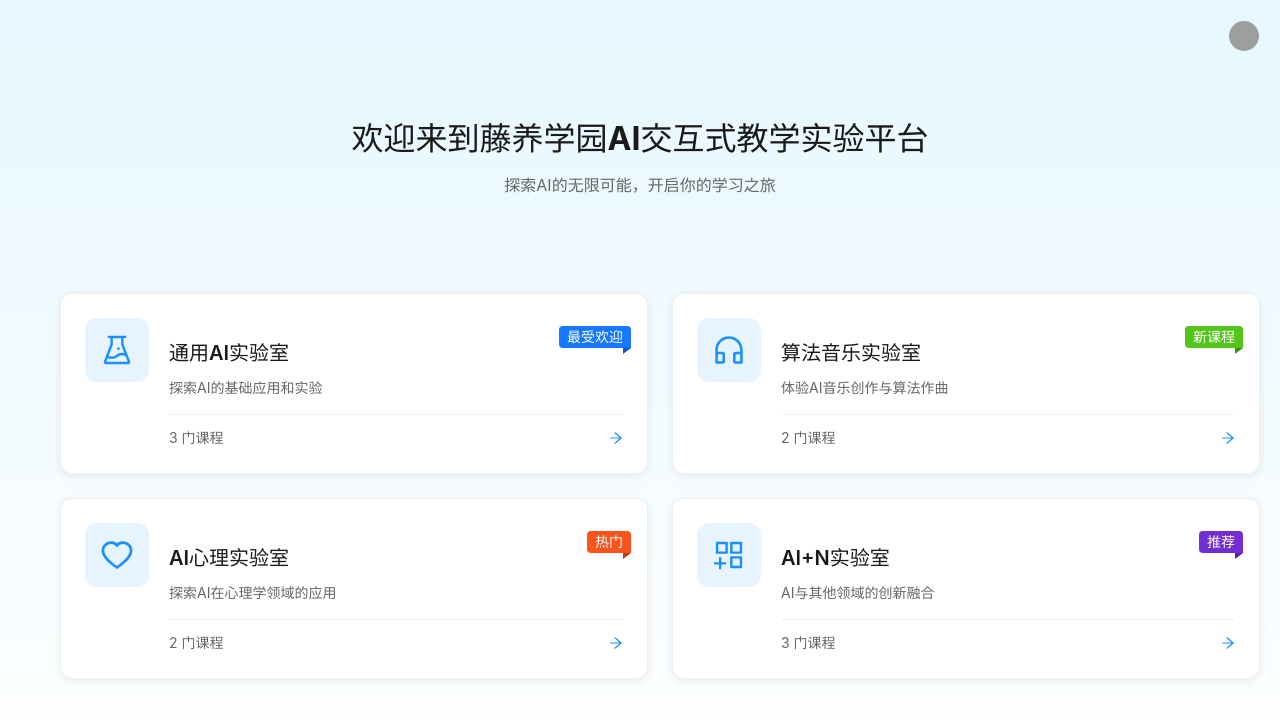
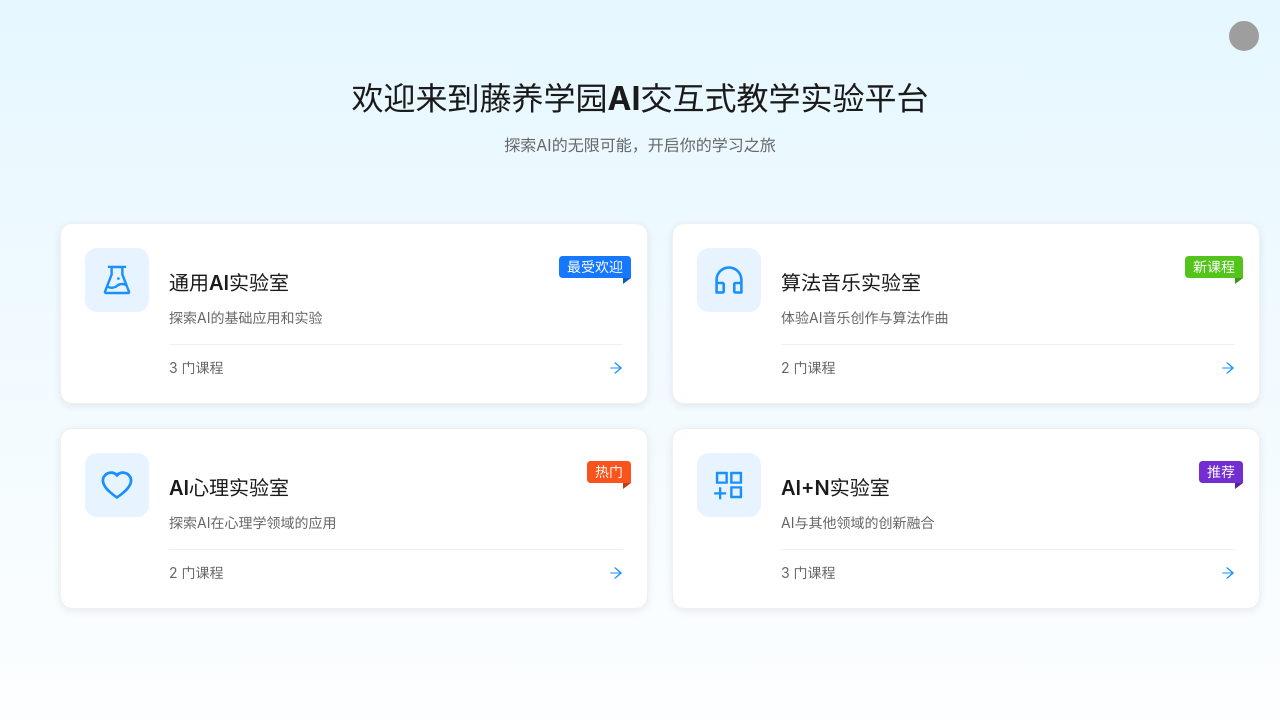
Before and after one commit to ffrankan/test, a React (Vite) app: page /home in a window 1280 px wide. Shown: the top 720 px of the page. Built offline with nearby package versions, Linux system fonts and the light colour scheme; grey boxes are pictures that could not be loaded.

Commit message:
refactor：调整主页卡片和文字位置

```diff
--- a/src/pages/Home/index.module.less
+++ b/src/pages/Home/index.module.less
@@ -27,13 +27,13 @@
 
 .banner {
   text-align: center;
-  padding: 60px 0;
-  margin-top: 40px;
+  padding: 40px 0;
+  margin-top: 20px;
 
   h1 {
     font-size: 32px;
     font-weight: bold;
-    margin-bottom: 16px;
+    margin-bottom: 12px;
     color: #1a1a1a;
   }
 
@@ -49,7 +49,7 @@
   grid-template-columns: repeat(2, 1fr);
   gap: 24px;
   padding: 0 20px;
-  margin-top: 20px;
+  margin-top: 10px;
 }
 
 .labCard {
@@ -146,7 +146,7 @@
   }
 
   .banner {
-    padding: 40px 0;
+    padding: 30px 0;
 
     h1 {
       font-size: 24px;
```
